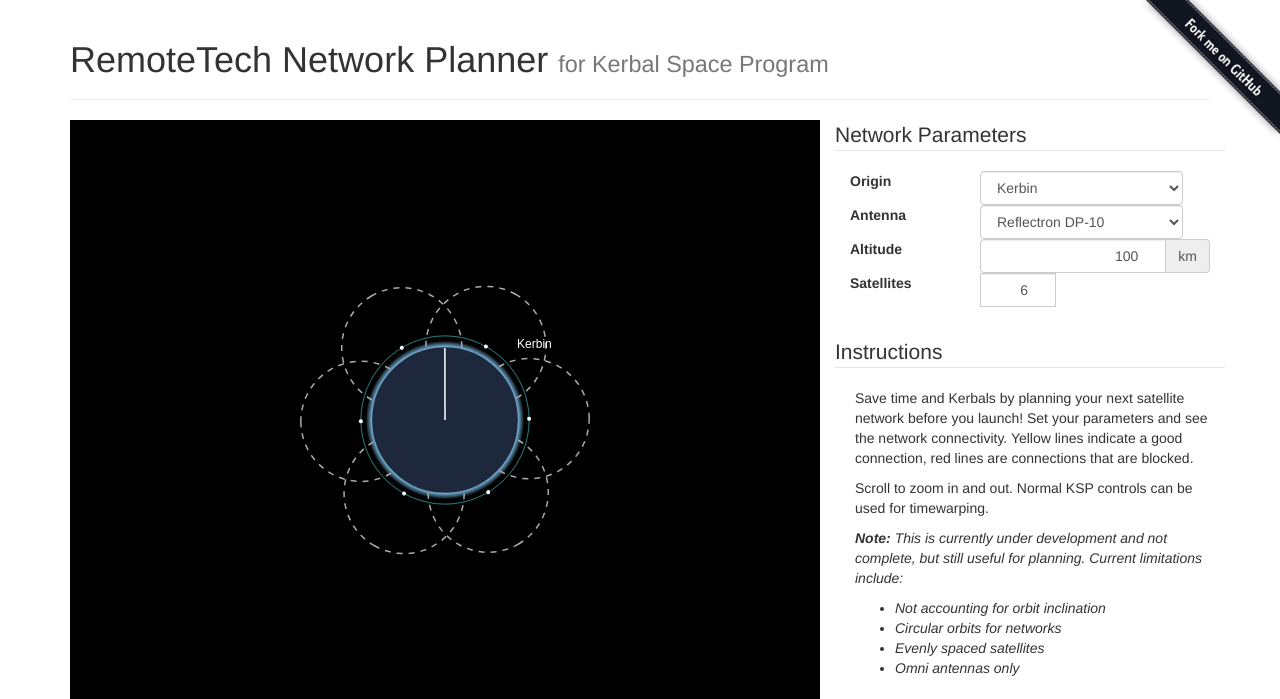
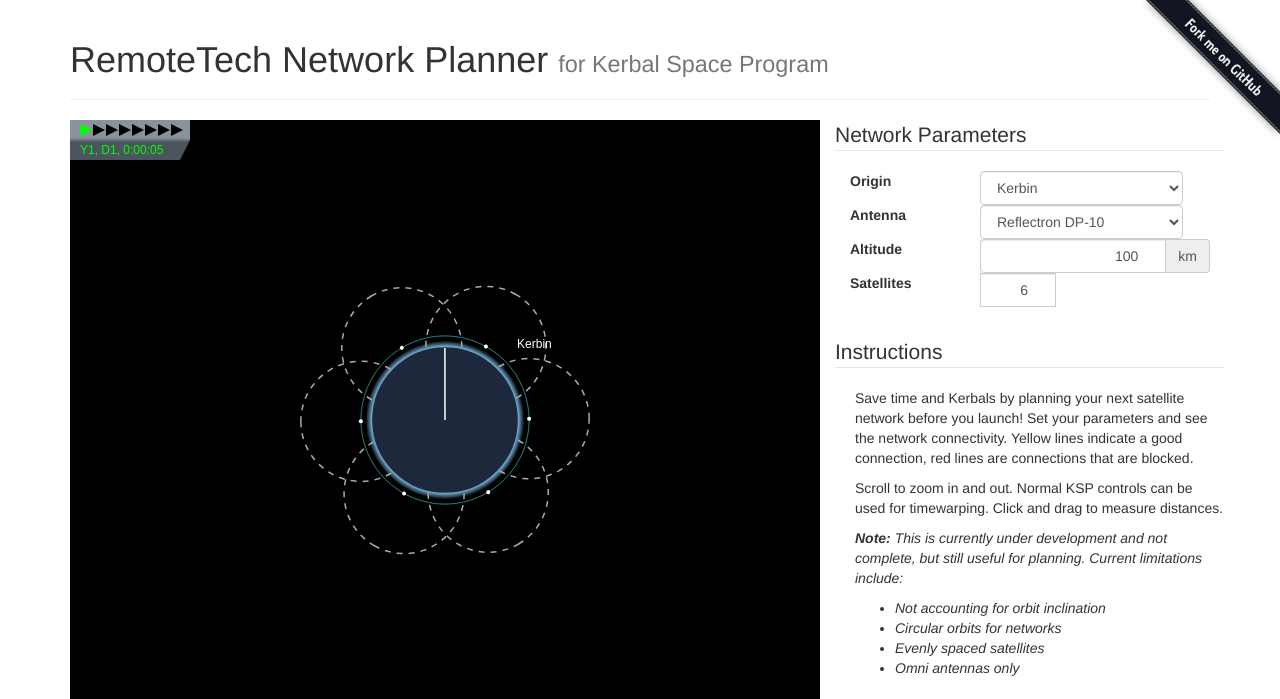
Before and after one commit to dail8859/rt2_planner, a plain HTML site: page index.html in a window 1280 px wide. Shown: the top 699 px of the page. Drawn offline with nearby package versions, Linux system fonts and the light colour scheme.

Commit message:
Mimic KSP's TimeWarp menu

```diff
--- a/index.html
+++ b/index.html
@@ -175,7 +175,7 @@
                   Save time and Kerbals by planning your next satellite network before you launch! Set your parameters and see the network connectivity.
                   Yellow lines indicate a good connection, red lines are connections that are blocked.
                 </p>
-                <p>Scroll to zoom in and out. Normal KSP controls can be used for timewarping.</p>
+                <p>Scroll to zoom in and out. Normal KSP controls can be used for timewarping. Click and drag to measure distances.</p>
                 <p><i><b>Note:</b> This is currently under development and not complete, but still useful for planning. Current limitations include:
                   <ul>
                     <li>Not accounting for orbit inclination</li>
--- a/javascripts/planner.js
+++ b/javascripts/planner.js
@@ -1,6 +1,6 @@
 // Generated by CoffeeScript 1.8.0
 (function() {
-  var FPS, c, clamp, ctx, daysPerYear, distanceString, draw, durationString, hms, hmsString, hoursPerDay, map, measureEnd, measureStart, measuring, metersPerPixel, numberWithCommas, o, prev_time, root, t, warp_factor, warp_index, ydhms, zoomValue;
+  var FPS, c, clamp, ctx, daysPerYear, distanceString, draw, durationString, grd, hms, hmsString, hoursPerDay, map, measureEnd, measureStart, measuring, metersPerPixel, numberWithCommas, o, prev_time, root, t, warp_factor, warp_index, ydhms, zoomValue;
 
   FPS = 24;
 
@@ -11,6 +11,8 @@
   ctx = null;
 
   c = null;
+
+  grd = null;
 
   prev_time = Date.now();
 
@@ -97,18 +99,14 @@
     var days, hours, mins, result, secs, years, _ref;
     _ref = ydhms(t.toFixed()), years = _ref[0], days = _ref[1], hours = _ref[2], mins = _ref[3], secs = _ref[4];
     result = "";
-    if (years > 0) {
-      result += years + " years ";
-    }
-    if (years > 0 || days > 0) {
-      result += days + " days ";
-    }
+    result += "Y" + (years + 1) + ", ";
+    result += "D" + (days + 1) + ", ";
     return result + hmsString(hours, mins, secs);
   };
 
   draw = function() {
     setTimeout((function() {
-      var cur_time, distance;
+      var cur_time, distance, i, w, x, _i, _len;
       requestAnimationFrame(draw);
       ctx.save();
       ctx.fillStyle = "#000000";
@@ -119,16 +117,37 @@
       cur_time = Date.now();
       t = t + ((cur_time - prev_time) / 1000 * warp_factor[warp_index]);
       prev_time = Date.now();
-      ctx.fillStyle = "#FFFFFF";
-      ctx.fillText(durationString(t), 10, c.height - 10);
+      ctx.fillStyle = grd;
+      ctx.beginPath();
+      ctx.moveTo(0, 0);
+      ctx.lineTo(120, 0);
+      ctx.lineTo(120, 20);
+      ctx.lineTo(110, 40);
+      ctx.lineTo(0, 40);
+      ctx.fill();
+      ctx.fillStyle = "lime";
+      for (i = _i = 0, _len = warp_factor.length; _i < _len; i = ++_i) {
+        w = warp_factor[i];
+        x = 10 + i * 12 + i;
+        ctx.beginPath();
+        ctx.moveTo(x, 4);
+        ctx.lineTo(x, 16);
+        ctx.lineTo(x + 12, 10);
+        ctx.fill();
+        if (i === warp_index) {
+          ctx.fillStyle = "black";
+        }
+      }
+      ctx.fillStyle = "lime";
+      ctx.fillText(durationString(t), 10, 34);
       if (measuring) {
-        ctx.strokeStyle = "#FFFFFF";
+        ctx.strokeStyle = "lime";
         ctx.beginPath();
         ctx.moveTo(measureStart[0], measureStart[1]);
         ctx.lineTo(measureEnd[0], measureEnd[1]);
         ctx.stroke();
         distance = Math.sqrt(Math.pow(measureStart[0] - measureEnd[0], 2) + Math.pow(measureStart[1] - measureEnd[1], 2)) * metersPerPixel();
-        ctx.fillText(distanceString(distance), 10, 20);
+        ctx.fillText(distanceString(distance), 10, c.height - 10);
       }
     }), 1000 / FPS);
   };
@@ -145,6 +164,11 @@
     ctx = c.getContext('2d');
     c.setAttribute('width', $("#canvasDiv").width());
     ctx.font = "12px Arial";
+    grd = ctx.createLinearGradient(0, 0, 0, 40);
+    grd.addColorStop(0.0, "#8A939C");
+    grd.addColorStop(0.45, "#8A939C");
+    grd.addColorStop(0.55, "#4C555E");
+    grd.addColorStop(1.0, "#4C555E");
     $('#myCanvas').mousewheel(function(event) {
       event.preventDefault();
       event.stopPropagation();
```
Also changed, not shown: 1 other file.
